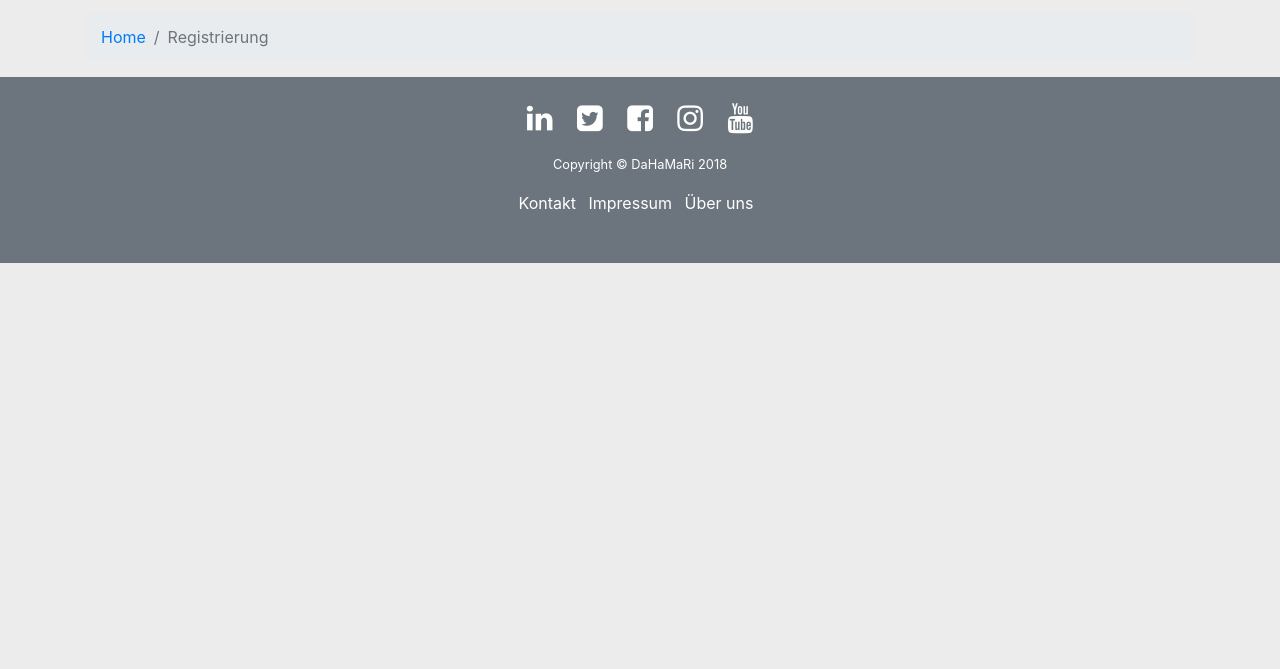
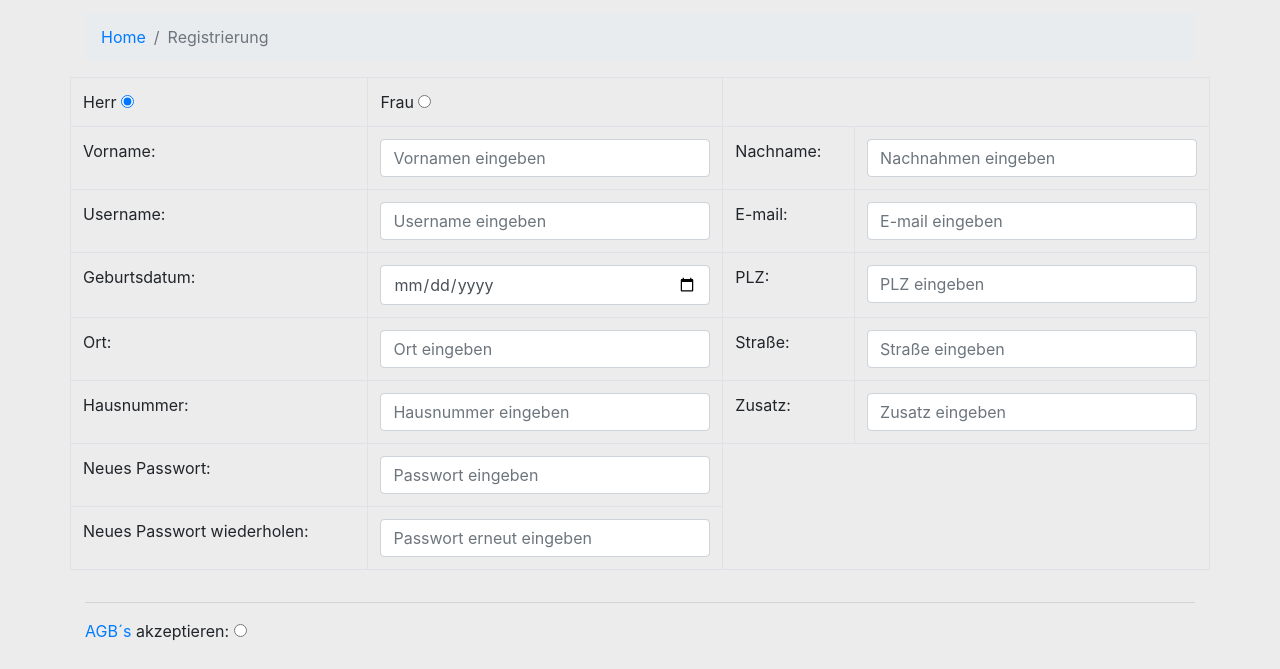
Before and after one commit to DaHaMaRi/YoYoYo, a website: page Website/htdocs/sign-up.html in a window 1280 px wide. Shown: the part 131-800 px from the top of the page. Drawn offline with Linux system fonts and the light colour scheme.

Commit message:
log-in gemacht. sign-up zu 90 Prozent fertig gemacht.

```diff
--- a/Website/htdocs/sign-up.html
+++ b/Website/htdocs/sign-up.html
@@ -67,7 +67,58 @@
             </ol>
 
             <div class="row">
+                <table class="table table-bordered">
+                    <tr>
+                        <td colspan="1"> Herr <input type="radio" class="" id="Herr" value="Herr" checked> </td>
 
+                        <td colspan="1"> Frau <input type="radio" class="" id="Frau" value="Frau"></td>
+                    </tr>
+                    <tr>
+                        <td>Vorname:</td>
+                        <td><input type="text" class="form-control" id="Vorname" placeholder="Vornamen eingeben" ></td>
+                        <td>Nachname:</td>
+                        <td><input type="text" class="form-control" id="Nachname" placeholder="Nachnahmen eingeben" ></td>
+                    </tr>
+                    <tr>
+                        <td>Username:</td>
+                        <td><input type="text" class="form-control" id="Username" placeholder="Username eingeben" ></td>
+                        <td>E-mail:</td>
+                        <td><input type="email" class="form-control" id="E-mail" placeholder="E-mail eingeben" ></td>
+                    </tr>
+                    <tr>
+                        <td colspan="1"> <label> Geburtsdatum: </label> </td>
+                        <td> <input type="date" class="form-control" id="gebdat"> </td>
+                        <td> PLZ: </td>
+                        <td><input type="text" class="form-control" id="PLZ" placeholder="PLZ eingeben" ></td>
+                    </tr>
+                    <tr>
+                        <td> Ort: </td>
+                        <td><input type="text" class="form-control" id="Ort" placeholder="Ort eingeben" ></td>
+                        <td> Straße: </td>
+                        <td><input type="text" class="form-control" id="Straße" placeholder="Straße eingeben" ></td>
+                    </tr>
+                    <tr>
+                        <td> Hausnummer: </td>
+                        <td><input type="text" class="form-control" id="Hausnummer" placeholder="Hausnummer eingeben" ></td>
+                        <td> Zusatz: </td>
+                        <td><input type="text" class="form-control" id="Zusatz" placeholder="Zusatz eingeben" ></td>
+                    </tr>
+                    <tr>
+                        <td> Neues Passwort: </td>
+                        <td><input type="password" class="form-control" id="Passwort" placeholder="Passwort eingeben" ></td>
+                    </tr>
+                    <tr>
+                        <td> Neues Passwort wiederholen: </td>
+                        <td><input type="password" class="form-control" id="Passwortwiederholen" placeholder="Passwort erneut eingeben" ></td>
+                    </tr>
+                </table>
+
+            </div>
+            <div class="controls">
+                <hr>
+                <p><a class="link" href="impressum.html">AGB´s</a> akzeptieren: <input type="radio" class="" id="Herr" value="AGB´s" ></p><br><br>
+                <a class="buttonbutton" href="profile.html">Registrieren</a>
+                <hr>
             </div>
         </div>
 
```
Also changed, not shown: Website/htdocs/log-in.html (+2 -2 lines).
